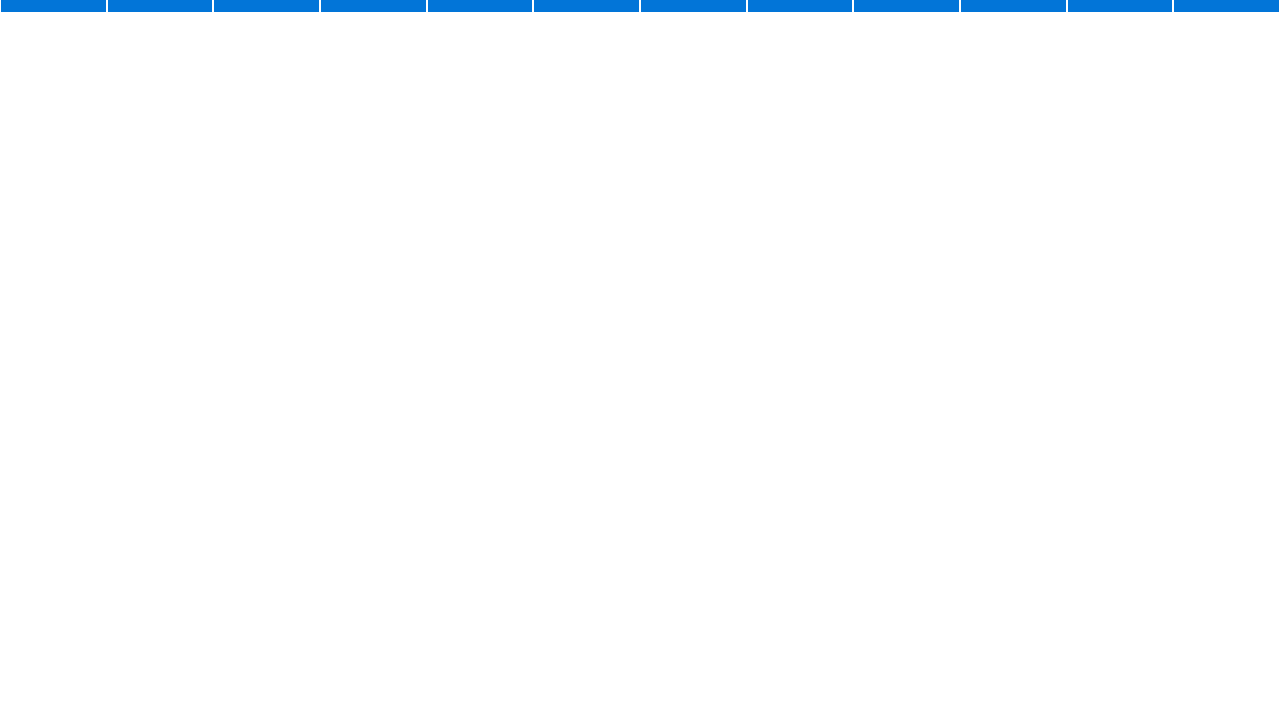
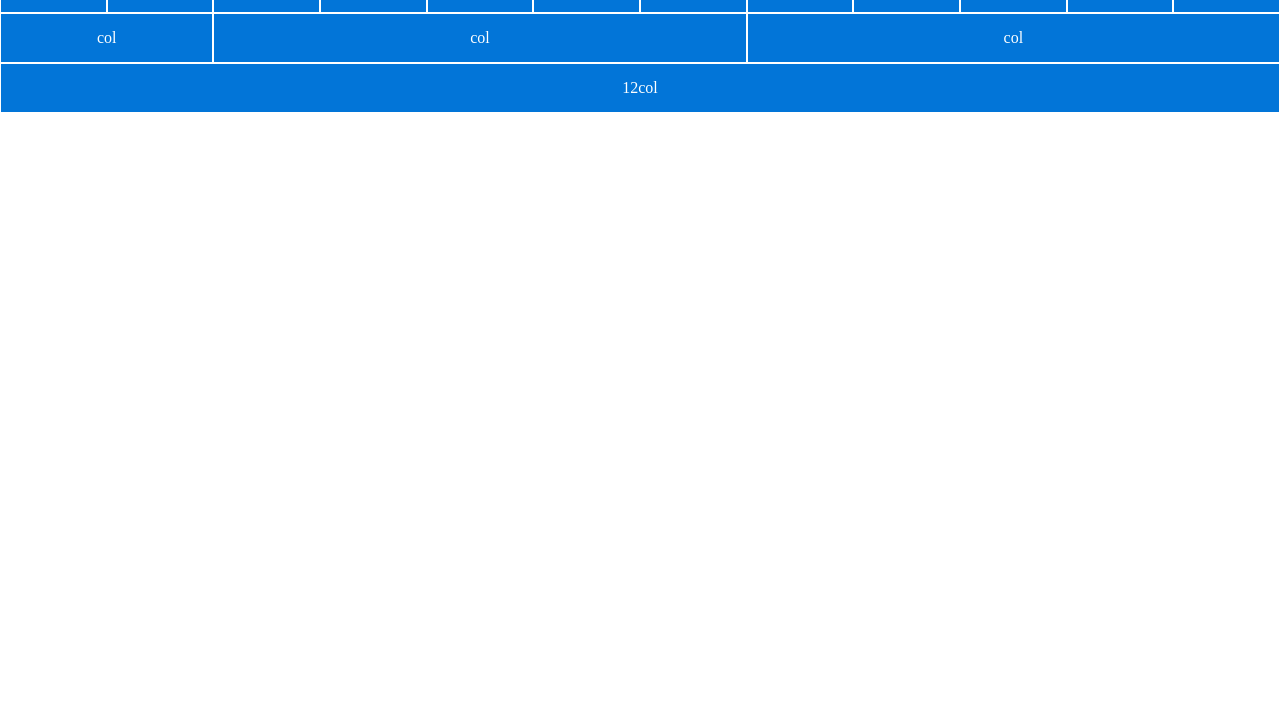
Before and after one commit to SimoCrash/html-css-12bool, a plain HTML site: page index.html in a window 1280 px wide. Shown: the part 74-800 px from the top of the page. Drawn offline with Linux system fonts and the light colour scheme.

Commit message:
riga3 e risolti problemi flex

```diff
--- a/css/style.css
+++ b/css/style.css
@@ -6,13 +6,19 @@ h1 {
     color: black;
 }
 
-.row {
+/* :root {
+    --bg-primary: #0275d8;
+    --bg-success: #5cb85c;
+}
+
+[class^="col-"] {
+    color: var(--bg-primary);
+} */
+
+[class^="col-"] {
     display: flex;
     justify-content: center;
     align-items: center;
-}
-
-.col-1 {
     border: 1px solid white;
     height: 50px;
 }
--- a/index.html
+++ b/index.html
@@ -27,8 +27,14 @@
             <div class="col-1 bg-primary">col-1</div>
             <div class="col-1 bg-primary">col-1</div>
         </div>
-        <div class="row"></div>
-        <div class="row"></div>
+        <div class="row">
+            <div class="col-2 bg-primary">col</div>
+            <div class="col-5 bg-primary">col</div>
+            <div class="col-5 bg-primary">col</div>
+        </div>
+        <div class="row">
+            <div class="col-12 bg-primary">12col</div>
+        </div>
         <div class="row"></div>
         <div class="row"></div>
         <div class="row"></div>
```
